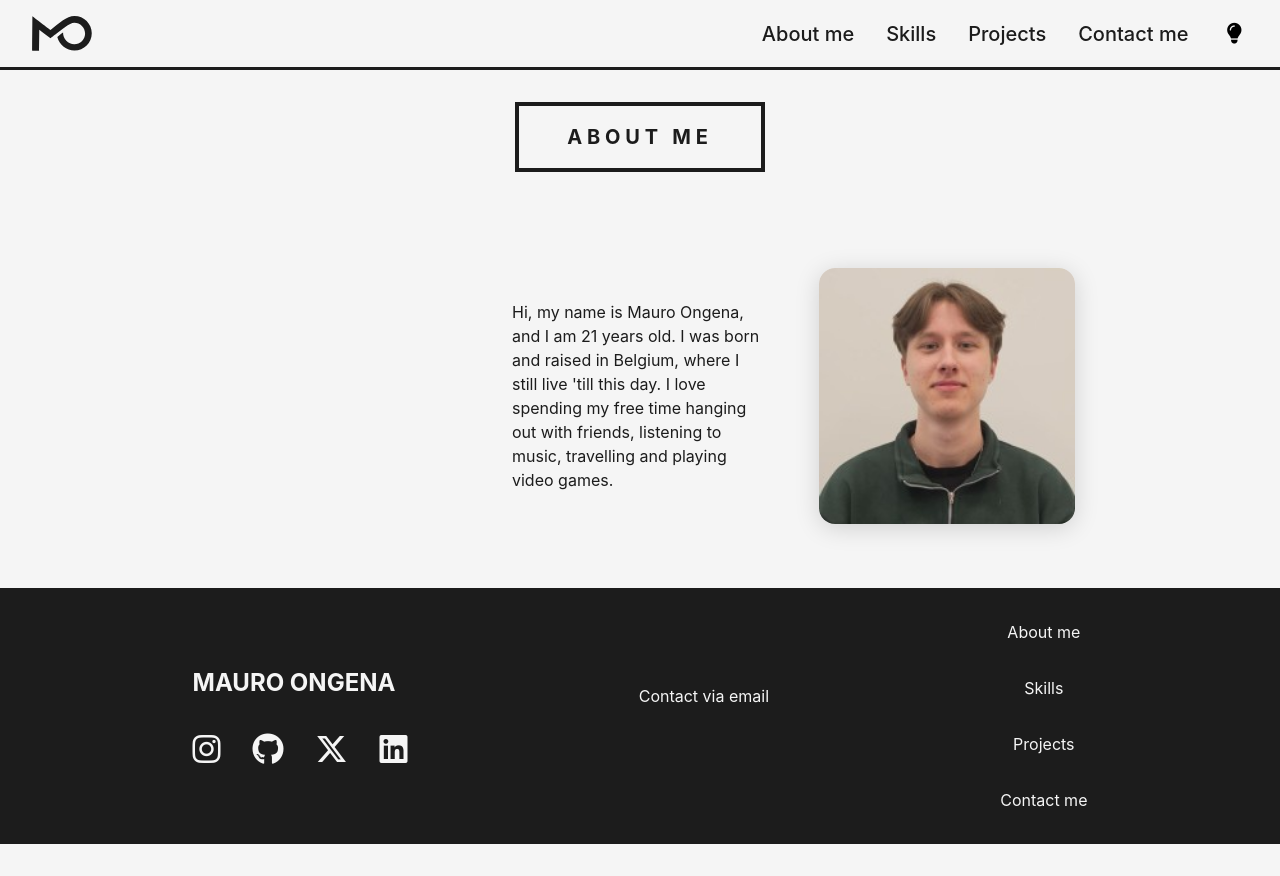
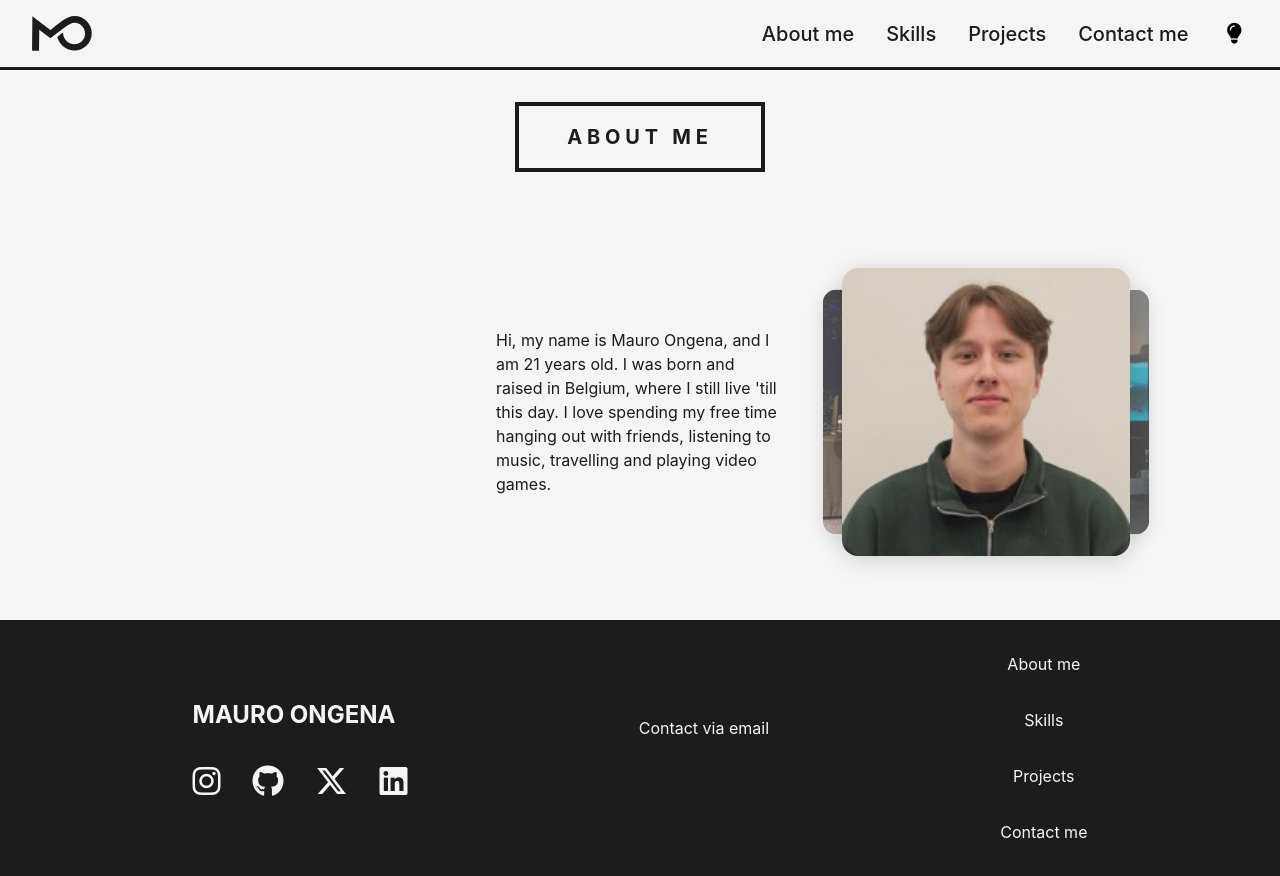
Before and after one commit to mauroongena/portfolio, a website with bundled scripts: page about.html in a window 1280 px wide. Before the commit the page ends 844 px from the top, so only its background shows below. Built offline with nearby package versions, Linux system fonts and the light colour scheme.

Commit message:
Added carousel to about page

```diff
--- a/src/scripts/carousel-card.js
+++ b/src/scripts/carousel-card.js
@@ -2,15 +2,28 @@ export function initCarousel() {
   const cards = document.querySelectorAll('.about__carousel .about__card');
   const texts = document.querySelectorAll('.about__carousel-texts .about__card-text');
   let current = 0;
-  if (cards.length === 0 || texts.length === 0) return;
-  cards[current].classList.add('active');
-  texts[current].classList.add('active');
+  const total = cards.length;
+
+  function updateCarousel() {
+    cards.forEach((card, i) => {
+      card.classList.remove('active', 'prev', 'next');
+      if (i === current) {
+        card.classList.add('active');
+      } else if (i === (current + 1) % total) {
+        card.classList.add('next');
+      } else if (i === (current + total - 1) % total) {
+        card.classList.add('prev');
+      }
+    });
+    texts.forEach((text, i) => {
+      text.classList.toggle('active', i === current);
+    });
+  }
+
+  updateCarousel();
 
   setInterval(() => {
-    cards[current].classList.remove('active');
-    texts[current].classList.remove('active');
-    current = (current + 1) % cards.length;
-    cards[current].classList.add('active');
-    texts[current].classList.add('active');
+    current = (current + 1) % total;
+    updateCarousel();
   }, 8000);
 }
--- a/src/styles/animations/carousel.css
+++ b/src/styles/animations/carousel.css
@@ -1,7 +1,7 @@
 .about__carousel {
   position: relative;
-  width: 16rem;
-  height: 16rem;
+  width: 18rem;
+  height: 18rem;
   margin: 2rem auto;
 }
 
@@ -17,22 +17,47 @@
   top: 0;
   left: 120%;
   width: 100%; height: 100%;
-  opacity: 0;
-  transform: scale(0.95);
-  transition: opacity 0.7s, transform 0.7s;
+  border-radius: 1rem;
   box-shadow: 0 4px 24px rgba(0,0,0,0.15);
-  border-radius: 1rem;
   background: #fff;
   display: flex;
   align-items: center;
   justify-content: center;
+  transition:
+    transform 0.7s cubic-bezier(.4,2,.6,1),
+    opacity 0.7s;
+  opacity: 1;
+  z-index: 1;
+}
+
+.about__card img {
+  width: 100%;
+  height: 100%;
+  object-fit: cover;
+  border-radius: 1rem;
+}
+
+.about__card {
+  transform: scale(0.85) translateX(3rem);
+  opacity: 0.7;
+}
+
+.about__card.prev {
+  transform: scale(0.85) translateX(-3rem);
+  z-index: 2;
+  opacity: 0.7;
 }
 
 .about__card.active {
+  transform: scale(1) translateX(0);
+  z-index: 3;
   opacity: 1;
-  transform: scale(1);
-  z-index: 200;
-  pointer-events: auto;
+}
+
+.about__card.next {
+  transform: scale(0.85) translateX(3rem);
+  z-index: 2;
+  opacity: 0.7;
 }
 
 .about__carousel-texts {
@@ -42,7 +67,7 @@
   align-items: center;
   width: 100%;
   text-align: left;
-  min-height: 16rem;
+  min-height: 18rem;
 }
 
 .about__card-text {
```
